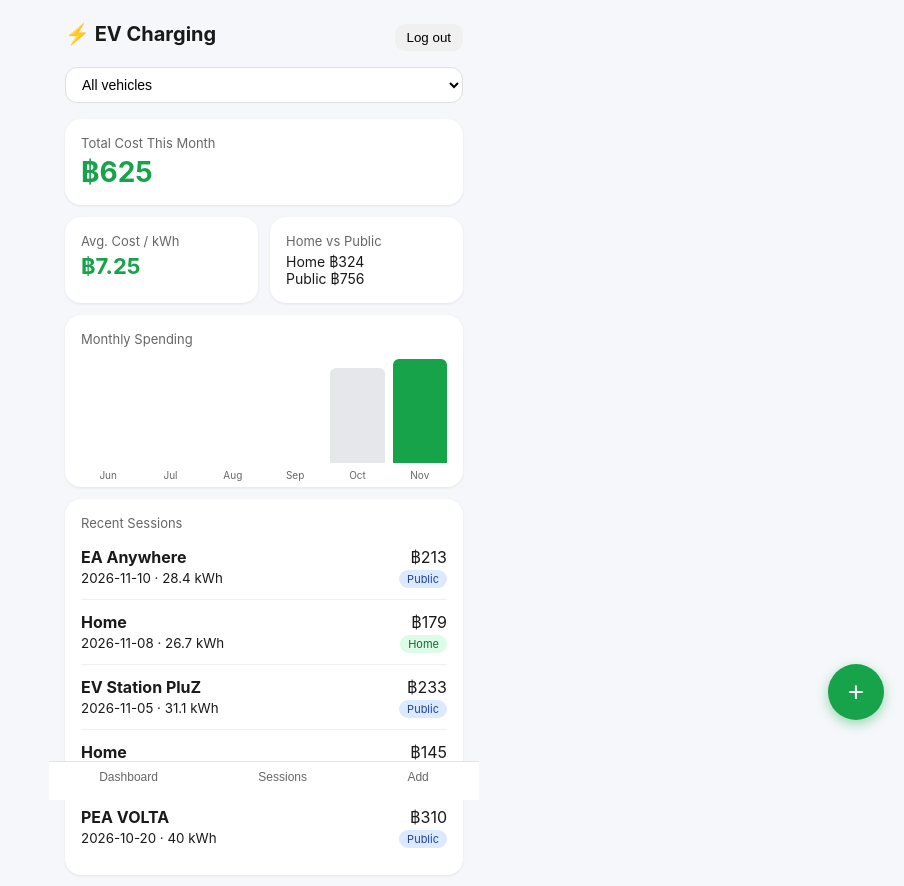
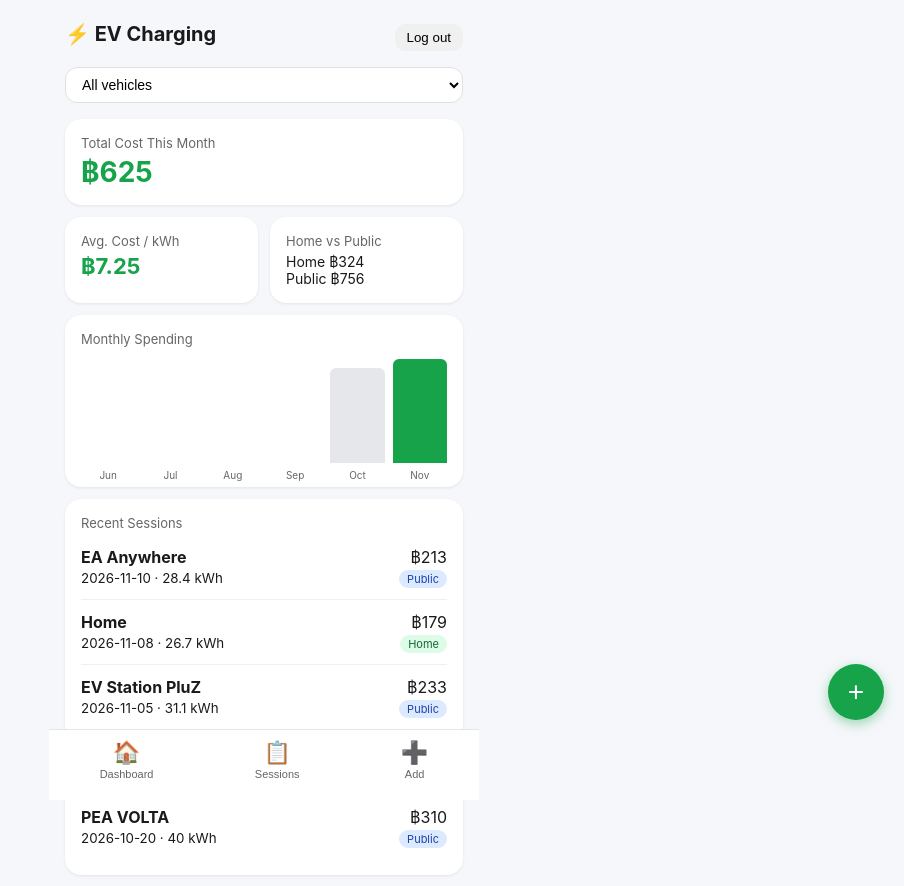
Before and after one commit to codercamera/evmeapp, a plain HTML site: page index.html in a window 1280 px wide. Both pictures are taken after a click on the button "Login". Shown: the whole page, without its empty margins (376-1280 px from the left). Drawn offline with Linux system fonts and the light colour scheme.

Commit message:
Fix bottom navigation with icons and text

```diff
--- a/index.html
+++ b/index.html
@@ -77,12 +77,18 @@
   nav button {
     background: none;
     border: none;
-    font-size: 12px;
+    font-size: 11px;
     color: #666;
     display: flex;
     flex-direction: column;
     align-items: center;
-    gap: 2px;
+    gap: 4px;
+    padding: 4px 12px;
+    cursor: pointer;
+  }
+  nav button .icon {
+    font-size: 22px;
+    line-height: 1;
   }
   nav button.active { color: #16a34a; font-weight: 600; }
   .fab {
@@ -247,9 +253,18 @@
 </div>
 
 <nav id="nav" style="display:none;">
-  <button onclick="show('dashboard')" class="active">Dashboard</button>
-  <button onclick="show('sessions')">Sessions</button>
-  <button onclick="show('add')">Add</button>
+  <button onclick="show('dashboard')" class="active">
+    <span class="icon">🏠</span>
+    Dashboard
+  </button>
+  <button onclick="show('sessions')">
+    <span class="icon">📋</span>
+    Sessions
+  </button>
+  <button onclick="show('add')">
+    <span class="icon">➕</span>
+    Add
+  </button>
 </nav>
 <button class="fab" id="fab" style="display:none;" onclick="show('add')">+</button>
 
@@ -285,7 +300,7 @@ function show(id) {
   document.querySelectorAll(".screen").forEach(s => s.classList.remove("active"));
   document.getElementById(id).classList.add("active");
   document.querySelectorAll("nav button").forEach(b => b.classList.remove("active"));
-  event?.target?.classList.add("active");
+  event?.target?.closest('button')?.classList.add("active");
   if (id === "add") populateAddForm();
   render();
 }
```
